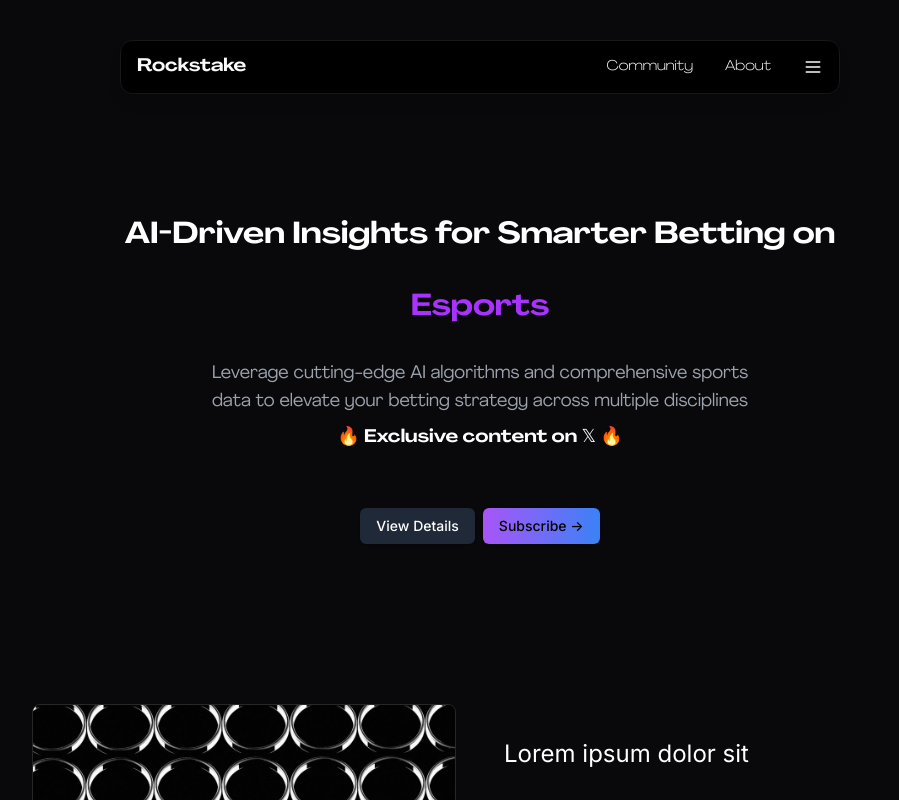
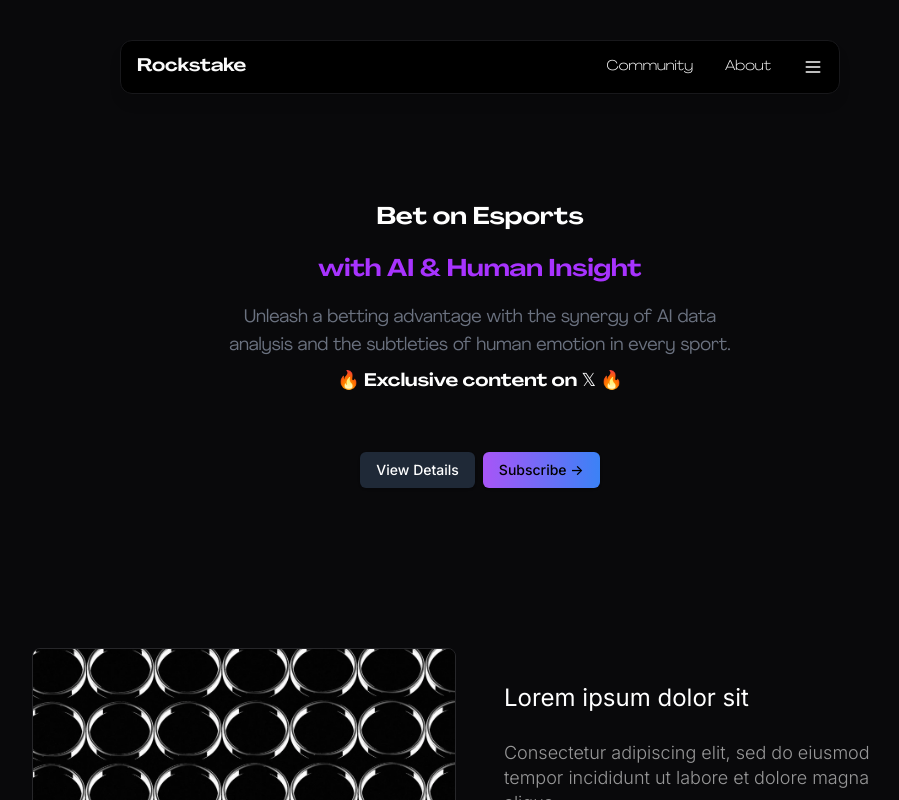
Before and after one commit to RockstakeHQ/website, a Next.js app in the folder insights/: page / in a window 1280 px wide. Shown: the top 800 px of the page, without its empty margins (160-1059 px from the left). Built offline with nearby package versions, Linux system fonts and the light colour scheme.

Commit message:
update title and description

```diff
--- a/insights/components/home-page/hero.tsx
+++ b/insights/components/home-page/hero.tsx
@@ -10,40 +10,40 @@
 import { agrandirWideBold, agrandirWideLight, agrandirRegular } from '@/app/fonts';
 
 const Hero = () => {
-  const [currentText, setCurrentText] = useState('Football');
-  const [currentColor, setCurrentColor] = useState('#FFFFFF'); // Inițial setăm culoarea
-  const texts = ['Football', 'Tennis', 'Basketball', 'Hockey', 'Baseball','Esports'];
-  const colors = ['#FFFFFF', '#33FF57', '#FFA100', '#5CE1E6', '#FF3131', '#A833FF']; // Culori diferite pentru fiecare text
+  const [currentSport, setCurrentSport] = useState('Football');
+  const [currentColor, setCurrentColor] = useState('#FFFFFF');
+  const sports = ['Football', 'Tennis', 'Basketball', 'Hockey', 'Baseball', 'Esports'];
+  const sportColors = ['#FFFFFF', '#33FF57', '#FFA100', '#5CE1E6', '#FF3131', '#A833FF'];
 
   useEffect(() => {
     const interval = setInterval(() => {
-      setCurrentText(prevText => {
-        const currentIndex = texts.indexOf(prevText);
-        const nextIndex = (currentIndex + 1) % texts.length;
-        setCurrentColor(colors[nextIndex]); // Actualizează culoarea în funcție de textul curent
-        return texts[nextIndex];
+      setCurrentSport(prevSport => {
+        const currentIndex = sports.indexOf(prevSport);
+        const nextIndex = (currentIndex + 1) % sports.length;
+        setCurrentColor(sportColors[nextIndex]);
+        return sports[nextIndex];
       });
     }, 1000);
 
     return () => clearInterval(interval);
-  }, [texts, colors]);
+  }, []);
 
   return (
     <Section>
-      <Container className="flex flex-col items-center text-center">
-        <h2 className={`${agrandirWideBold.className} text-5xl mb-8`}>
+      <Container className="flex flex-col items-center text-center max-w-full px-4">
+        <h3 className={`${agrandirWideBold.className} text-4xl mb-4`}>
           <Balancer>
-            AI-Driven Insights for Smarter Betting on
+            Bet on {currentSport}
           </Balancer>
-        </h2>
-        <h2 className={`${agrandirWideBold.className} text-5xl mb-8`} style={{ color: currentColor }}>
+        </h3>
+        <h3 className={`${agrandirWideBold.className} text-2xl mb-8`} style={{ color: currentColor }}>
           <Balancer>
-            {currentText}
+            with AI & Human Insight
           </Balancer>
-        </h2>
-        <h4 className={`${agrandirRegular.className} text-lg mb-8 text-gray-400`}>
+        </h3>
+        <h4 className={`${agrandirRegular.className} text-lg mb-8 text-gray-500 max-w-xl mx-auto`}>
           <Balancer>
-          Leverage cutting-edge AI algorithms and comprehensive sports data to elevate your betting strategy across multiple disciplines
+            Unleash a betting advantage with the synergy of AI data analysis and the subtleties of human emotion in every sport.
           </Balancer>
         </h4>
         <h4 className={`${agrandirWideBold.className} text-lg mb-0`}>
@@ -52,14 +52,9 @@
           </Balancer>
         </h4>
         <div className="not-prose mt-6 flex gap-2 md:mt-12">
-        {/* Primul buton - gri închis cu text alb */}
           <Button asChild className="bg-gray-800 text-white hover:bg-gray-700">
-          <Link href="/">
-            View Details
-          </Link>
+            <Link href="/">View Details</Link>
           </Button>
-
-        {/* Al doilea buton - gradient albastru cu mov deschis și text negru */}
           <Button asChild className="bg-gradient-to-r from-purple-500 to-blue-500 text-black hover:from-blue-800 hover:to-purple-800">
             <Link href="/posts">Subscribe -{">"}</Link>
           </Button>
```
Lines whose indentation alone changed are shown as unchanged.
